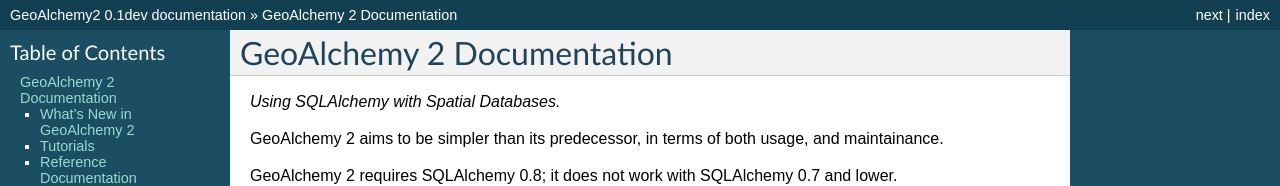
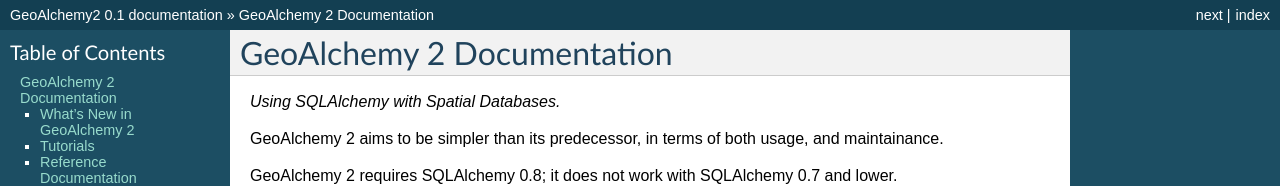
Before and after one commit to geoalchemy/geoalchemy2, a Sphinx documentation site: the page built from doc/index.rst, in a window 1280 px wide and 900 px high. Shown: the top 186 px of the window. Built offline with Sphinx 7.4.7, drawn with Linux system fonts in a browser that asks for light colours; some of the changed text lies outside the part shown.

Commit message:
Prepare 0.1 release

```diff
--- a/doc/conf.py
+++ b/doc/conf.py
@@ -50,7 +50,7 @@
 # The short X.Y version.
 version = '0.1'
 # The full version, including alpha/beta/rc tags.
-release = '0.1dev'
+release = '0.1'
 
 # The language for content autogenerated by Sphinx. Refer to documentation
 # for a list of supported languages.
--- a/setup.py
+++ b/setup.py
@@ -1,7 +1,7 @@
 from setuptools import setup, find_packages
 
 
-version = '0.1dev'
+version = '0.1'
 
 install_requires = [
     'SQLAlchemy>=0.8'
```
